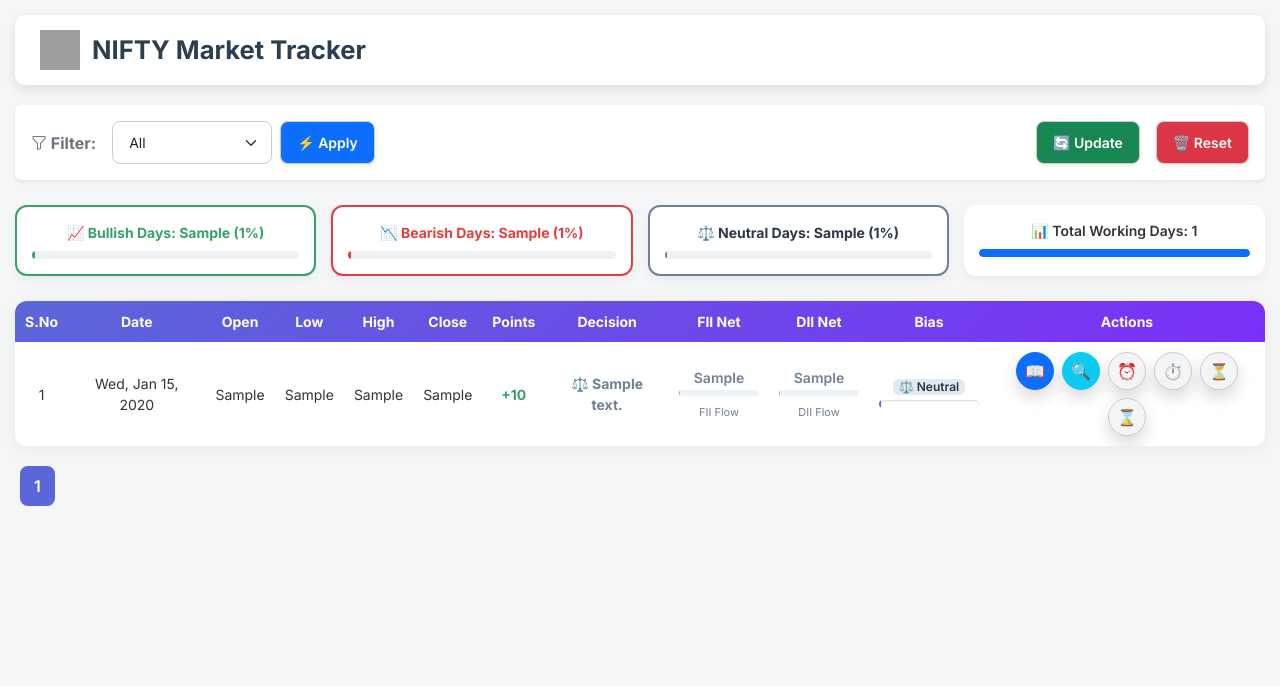
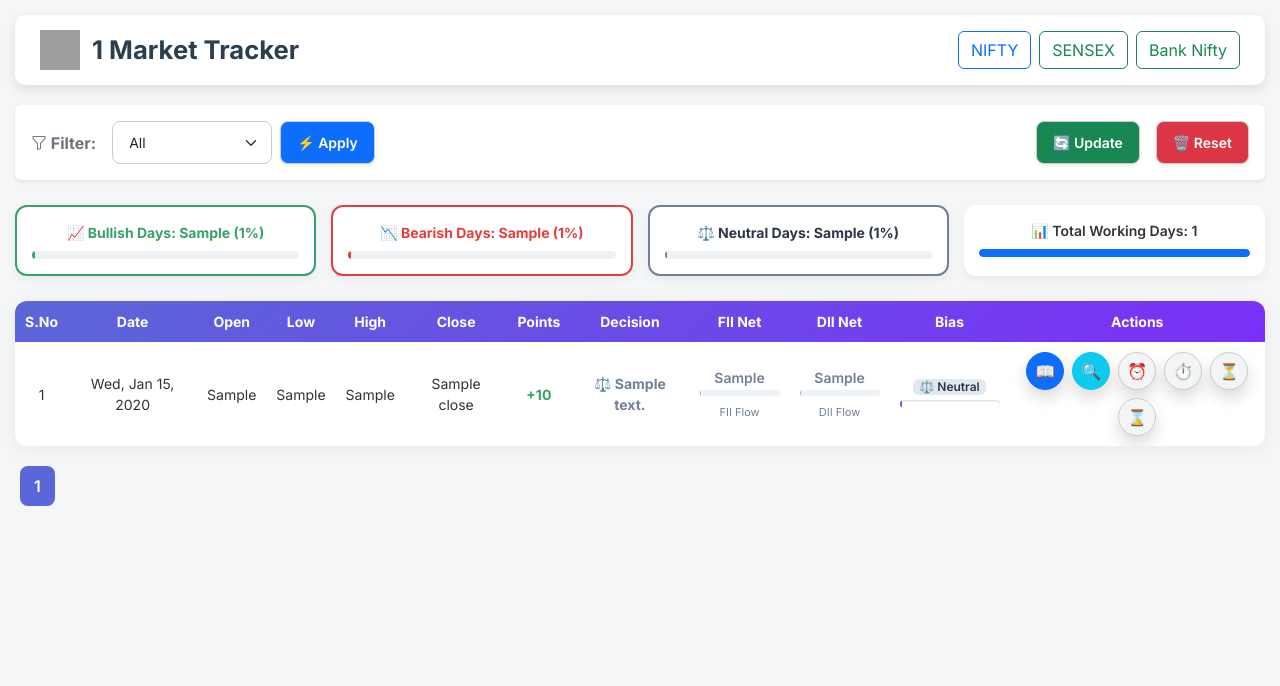
Before and after one commit to Drishi21/Tradding, a Django app: template marketdata/templates/marketdata/record_list.html in a window 1280 px wide. Shown: the top 686 px of the page. Run offline with Django 5.2, Linux system fonts and the light colour scheme; the template is opened without the code that fills it: most values are stand-ins (such as "Sample title", 1, 10 or a date in 2020); parts of the project's set-up code (start-up, migrations or seed data) failed here and were passed over; some libraries are stand-ins or nearby versions; grey boxes are pictures that could not be loaded.

Commit message:
separation with index

```diff
--- a/marketdata/templates/marketdata/record_list.html
+++ b/marketdata/templates/marketdata/record_list.html
@@ -4,7 +4,9 @@
 <head>
 <meta charset="UTF-8"/>
 <meta name="viewport" content="width=device-width, initial-scale=1.0"/>
-<title>NIFTY Market Tracker</title>
+{% comment %} <title>NIFTY Market Tracker</title> {% endcomment %}
+<title>{{ index }} Market Tracker</title>
+
 <link href="https://fonts.googleapis.com/css2?family=Inter:wght@400;600;700&display=swap" rel="stylesheet">
 <link href="https://cdn.jsdelivr.net/npm/bootstrap@5.3.0/dist/css/bootstrap.min.css" rel="stylesheet">
 <link href="https://cdn.jsdelivr.net/npm/bootstrap-icons/font/bootstrap-icons.css" rel="stylesheet">
@@ -404,7 +406,20 @@
   <div class="header">
     <div class="logo">
       <img src="https://img.icons8.com/color/48/000000/stock-market.png" alt="Logo"/>
-      <div class="title">NIFTY Market Tracker</div>
+      {% comment %} <div class="title">NIFTY Market Tracker</div> {% endcomment %}
+      <div class="title">{{ index }} Market Tracker</div>
+    </div>
+      <!-- Index Toggle -->
+    <div class="d-flex gap-2">
+      <a href="{% url 'nifty_list' %}" class="btn {% if index == 'NIFTY' %}btn-primary{% else %}btn-outline-primary{% endif %}">
+        NIFTY
+      </a>
+      <a href="{% url 'sensex_list' %}" class="btn {% if index == 'SENSEX' %}btn-success{% else %}btn-outline-success{% endif %}">
+        SENSEX
+      </a>
+       <a href="{% url 'banknifty_list' %}" class="btn {% if index == 'SENSEX' %}btn-warning{% else %}btn-outline-success{% endif %}">
+        Bank Nifty
+      </a>
     </div>
   </div>
   <a href="{% url 'trade_dashboard' %}"
@@ -504,7 +519,7 @@
         <td>{{ rec.nifty_open }}</td>
         <td>{{ rec.nifty_low }}</td>
         <td>{{ rec.nifty_high }}</td>
-        <td>{{ rec.nifty_close }}</td>
+        <td>{{ rec.close }}</td>
         <td class="{% if rec.points >= 0 %}points-positive{% else %}points-negative{% endif %}">
           {% if rec.points >= 0 %}+{% endif %}{{ rec.points }}
         </td>
@@ -785,11 +800,11 @@
   loadSummary();
   new bootstrap.Modal(document.getElementById('summaryModal')).show();
 }
-
+const currentIndex = "{{ index }}";
 function loadSummary() {
   const lang = document.getElementById("langSelect").value;
   document.getElementById("summaryContent").innerHTML = "⏳ Generating summary...";
-  fetch(`/marketdata/summary_api?date=${selectedDate}&lang=${lang}`)
+  fetch(`/marketdata/summary_api?date=${selectedDate}&lang=${lang}&index=${currentIndex}`)
     .then(res => res.json())
     .then(data => renderSummary(data))
     .catch(err => {
```
